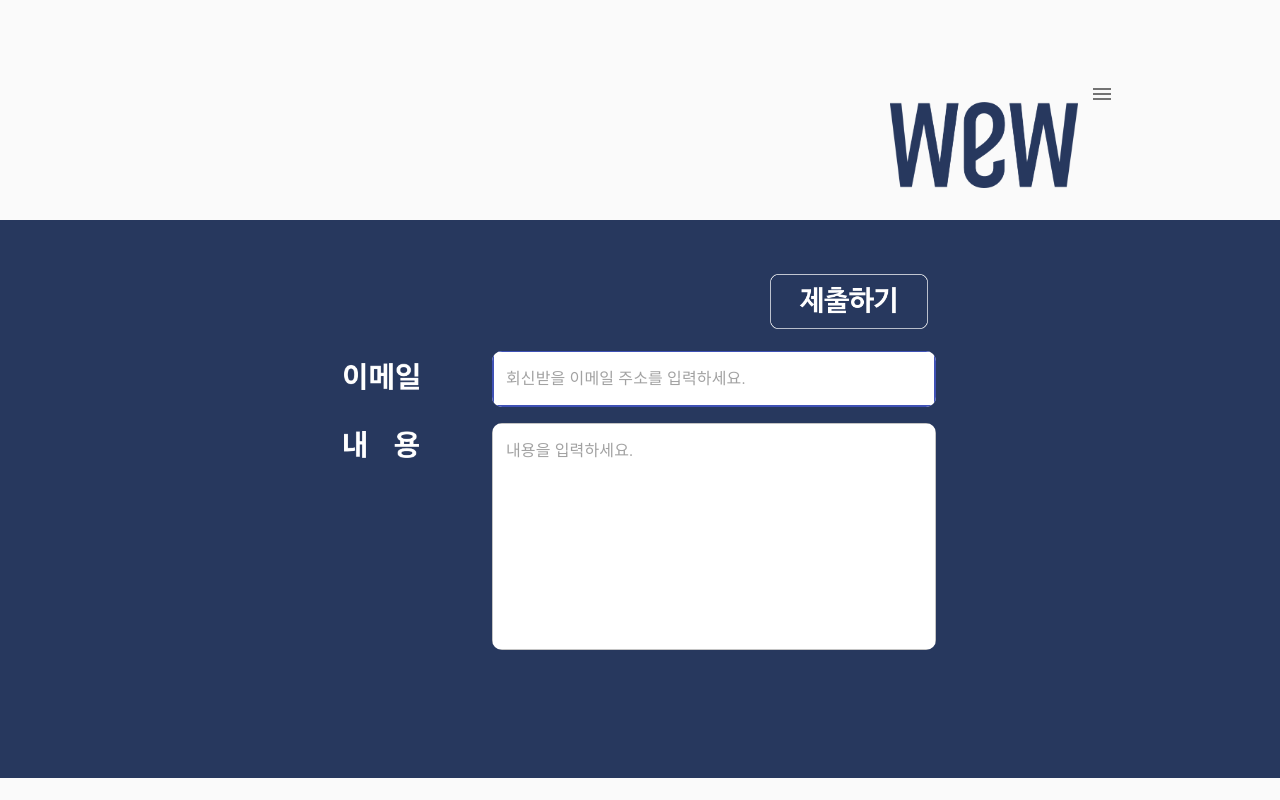
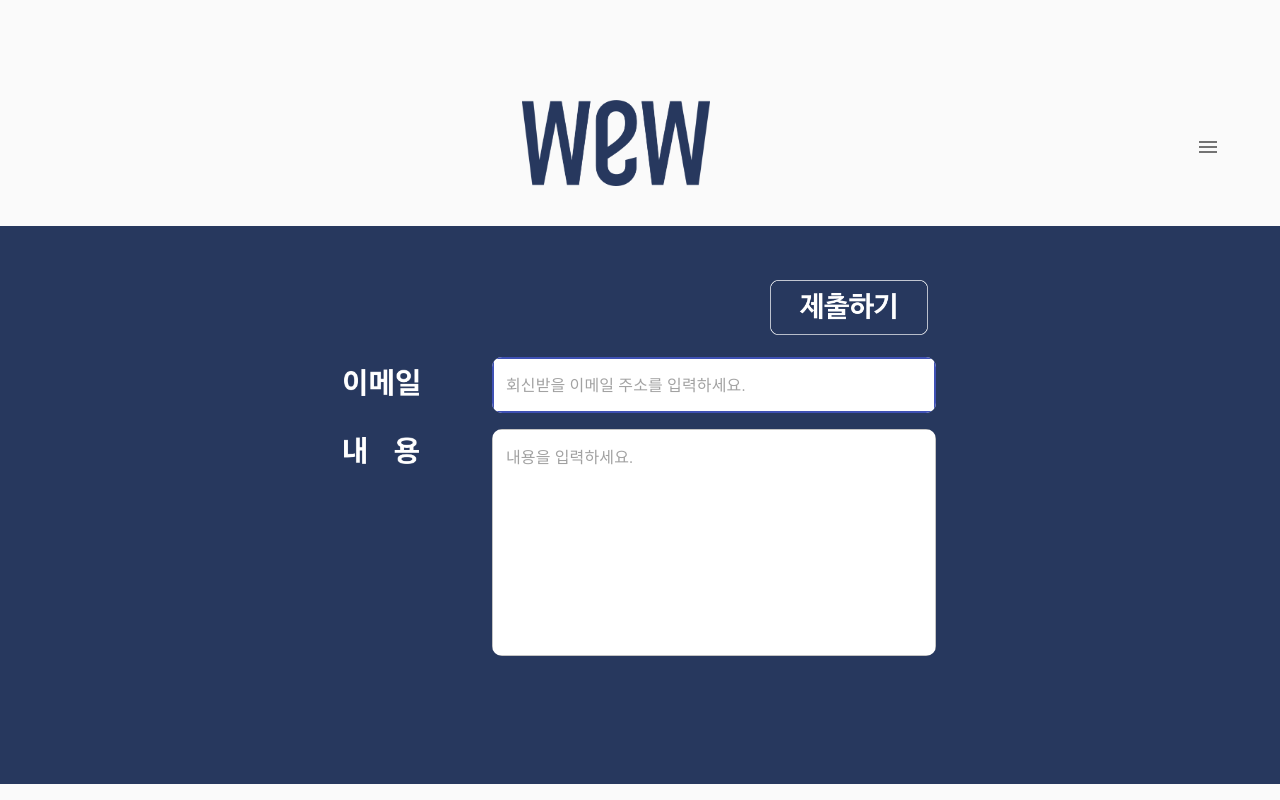
Before and after one commit to Su-Kyung/WEW, a React (Create React App) app: page /feedback in a window 1280 px wide. Shown: the top 800 px of the page. Built offline with nearby package versions, Linux system fonts and the light colour scheme.

Commit message:
Header 정리
- 메뉴 아이콘 크기 조정해야 함
- 툴바 width 조정해야 함
- #9 원인: 윈도우 크기에 있어서 절대적이냐, 상대적이냐 차이에 따라 중앙 위치가 달라짐

```diff
--- a/src/shared/App.js
+++ b/src/shared/App.js
@@ -15,6 +15,8 @@ import MenuIcon from "@material-ui/icons/Menu";
 import SimpleDialogDemo from '../components/simple';
 import Grid from '@material-ui/core/Grid';
 
+import Header from './Header';
+import Container from '@material-ui/core/Container';
 
 
 // 앱 컴포넌트: 어떤 주소로 왔을 때 무엇을 보여줄지 정의
@@ -24,12 +26,33 @@ class App extends Component {
     return (
       <div>
 
+        <Container xs={12}>
+        <Header title="WEW"  />
+        {/* <main>
+          <MainFeaturedPost post={mainFeaturedPost} />
+          <Grid container spacing={4}>
+            {featuredPosts.map((post) => (
+              <FeaturedPost key={post.title} post={post} />
+            ))}
+          </Grid>
+          <Grid container spacing={5} className={classes.mainGrid}>
+            <Main title="From the firehose" posts={posts} />
+            <Sidebar
+              title={sidebar.title}
+              description={sidebar.description}
+              archives={sidebar.archives}
+              social={sidebar.social}
+            />
+          </Grid>
+        </main> */}
+      </Container>
+{/*
         <Toolbar >
 
           <img class="App-header-logo" src="/logo_indigo.png" />
           <IconButton type="button" onClick={SimpleDialogDemo.HandleClickOpen}><MenuIcon /></IconButton>
 
-        </Toolbar>
+        </Toolbar> */}
 
 
 
--- /dev/null
+++ b/src/shared/Header.js
@@ -0,0 +1,57 @@
+import React from 'react';
+import PropTypes from 'prop-types';
+import { makeStyles } from '@material-ui/core/styles';
+import Toolbar from '@material-ui/core/Toolbar';
+import Button from '@material-ui/core/Button';
+import IconButton from '@material-ui/core/IconButton';
+import MenuIcon from "@material-ui/icons/Menu";
+import Typography from '@material-ui/core/Typography';
+import Link from '@material-ui/core/Link';
+
+const useStyles = makeStyles((theme) => ({
+  toolbar: {
+    // borderBottom: `1px solid ${theme.palette.divider}`,
+    paddingTop: '100px',
+  },
+  toolbarTitle: {
+    flex: 1,
+  },
+  toolbarSecondary: {
+    justifyContent: 'space-between',
+    overflowX: 'auto',
+  },
+  toolbarLink: {
+    padding: theme.spacing(1),
+    flexShrink: 0,
+  },
+}));
+
+export default function Header(props) {
+  const classes = useStyles();
+  const { title } = props;
+
+  return (
+    <React.Fragment>
+      <Toolbar className={classes.toolbar}>
+        <Typography
+          component="h2"
+          variant="h5"
+          color="#27385e"
+          align="center"
+          noWrap
+          className={classes.toolbarTitle}
+        >
+          <img src="/logo_indigo.png" width="188px"></img>
+        </Typography>
+        <IconButton>
+          <MenuIcon/>
+        </IconButton>
+      </Toolbar>
+    </React.Fragment>
+  );
+}
+
+Header.propTypes = {
+  sections: PropTypes.array,
+  title: PropTypes.string,
+};
```
